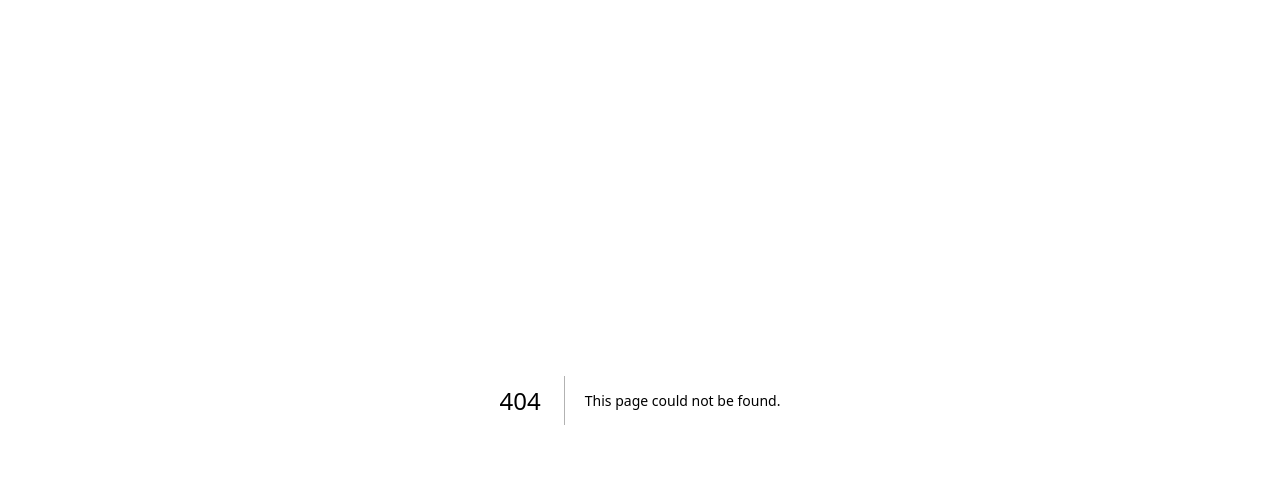
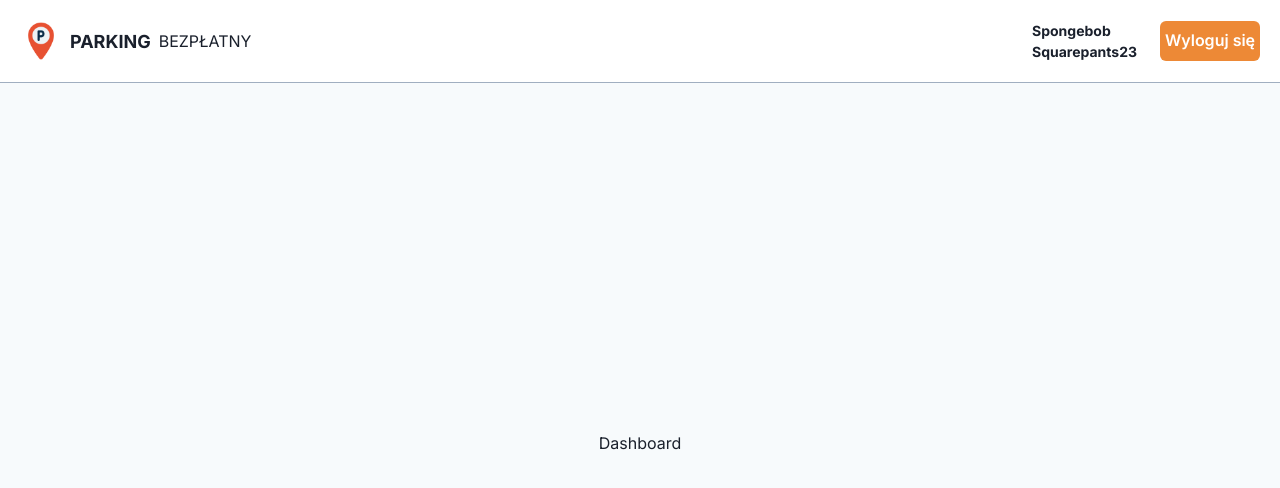
Before and after one commit to parkingbezplatny/app, a Next.js app: page /dashboard in a window 1280 px wide. Before the commit this address had no page. Shown: the top 488 px of the page. Built offline with nearby package versions, Linux system fonts and the light colour scheme.

Commit message:
created navbar component

```diff
--- /dev/null
+++ b/app/(pages)/(user)/dashboard/page.tsx
@@ -0,0 +1,20 @@
+"use client"
+
+import { Flex, Text, useColorModeValue } from "@chakra-ui/react";
+
+import Navbar from "@/app/components/navbar";
+
+function Dashboard() {
+  return (
+    <><Navbar /><Flex
+          minH={"90dvh"}
+          align={"center"}
+          justify={"center"}
+          bg={useColorModeValue("gray.50", "gray.800")}
+      >
+          <Text>Dashboard</Text>
+      </Flex></>
+  );
+}
+
+export default Dashboard;
--- /dev/null
+++ b/app/components/navbar.tsx
@@ -0,0 +1,100 @@
+import {
+  Box,
+  VStack,
+  Flex,
+  Text,
+  Button,
+  Image,
+  useDisclosure,
+  Drawer,
+  DrawerOverlay,
+  DrawerContent,
+  DrawerCloseButton,
+  Input,
+} from "@chakra-ui/react";
+import { useState } from "react";
+import { FiMenu } from "react-icons/fi";
+import Link from "next/link";
+
+const Navbar = () => {
+  const { isOpen, onOpen, onClose } = useDisclosure();
+  const [loggedInUser, setLoggedInUser] = useState("Spongebob Squarepants23");
+  const [searchTerm, setSearchTerm] = useState("");
+
+  return (
+    <Flex
+      justify="space-between"
+      wrap="wrap"
+      padding="1.25rem"
+      borderBottom="1px solid #A0AEC0"
+    >
+      <Link href="/dashboard">
+        <Flex align="center">
+          <Image boxSize={42} mr={2} src="logo.png" alt="" />
+          <Text fontSize="lg" fontWeight="bold">
+            PARKING
+          </Text>
+          <Text fontSize="md" ml={2}>
+            BEZPŁATNY
+          </Text>
+        </Flex>
+      </Link>
+      <Box display={{ base: "block", md: "none" }} onClick={onOpen}>
+        <Button variant="ghost">
+          <FiMenu />
+        </Button>
+      </Box>
+      <Box
+        display={{ base: "none", md: "block" }}
+        flexBasis={{ base: "100%", md: "auto" }}
+      >
+        <Flex align="center">
+          <Text w={"120px"} fontSize={"sm"} fontWeight={"bold"} mx={2}>
+            {loggedInUser}
+          </Text>
+          <Button
+            bg="orange.400"
+            _hover={{
+              bg: "#DD6B20",
+            }}
+            textColor="white"
+            w="100px"
+            size="md"
+            onClick={() => setLoggedInUser("")}
+          >
+            Wyloguj się
+          </Button>
+        </Flex>
+      </Box>
+
+      <Drawer isOpen={isOpen} placement="right" onClose={onClose}>
+        <DrawerOverlay />
+        <DrawerContent>
+          <VStack align="center" justify="center" mt={5} mx={4}>
+            <DrawerCloseButton mt={2} />
+            <Text mt={8} fontSize={"sm"}>
+              Aktualnie zalogowany jako:
+            </Text>
+            <Text mb={4} fontSize={"sm"} fontWeight={"bold"}>
+              {loggedInUser}
+            </Text>
+            <Button
+              size="sm"
+              bg="orange.400"
+              _hover={{
+                bg: "#DD6B20",
+              }}
+              textColor="white"
+              w={"full"}
+              onClick={() => setLoggedInUser("")}
+            >
+              Wyloguj się
+            </Button>
+          </VStack>
+        </DrawerContent>
+      </Drawer>
+    </Flex>
+  );
+};
+
+export default Navbar;
```
